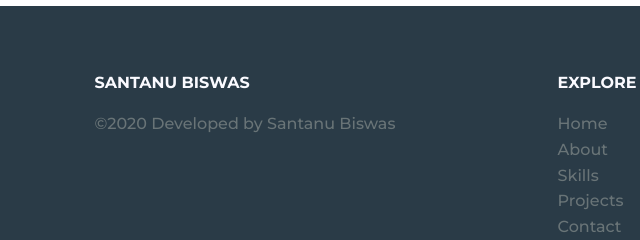
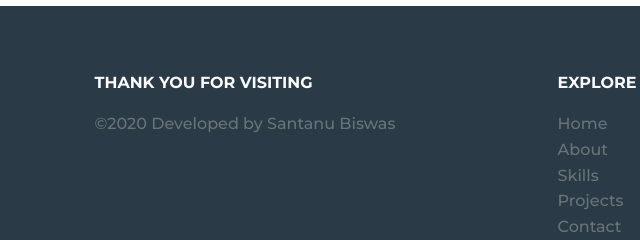
Before and after one commit to SantanuxD/My-Portfolio, a plain HTML site: page index.html in a window 1280 px wide. Shown: the part 3272-3512 px from the top of the page, 43-683 px from the left. Drawn offline with nearby package versions, Linux system fonts and the light colour scheme.

Commit message:
Update index.html

```diff
--- a/index.html
+++ b/index.html
@@ -184,7 +184,7 @@
         <footer class="footer section">
             <div class="footer__container bd-grid">
                 <div class="footer__data">
-                    <h2 class="footer__title">SANTANU BISWAS</h2>
+                    <h2 class="footer__title">THANK YOU FOR VISITING</h2>
                     <p class="footer__text">©2020 Developed by Santanu Biswas</p>
                 </div>
 
```
